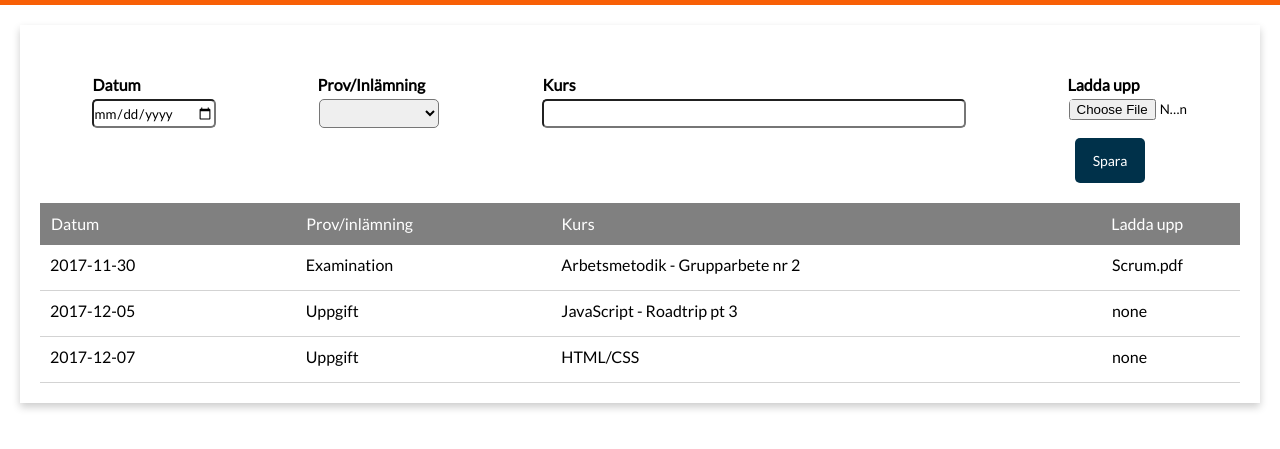
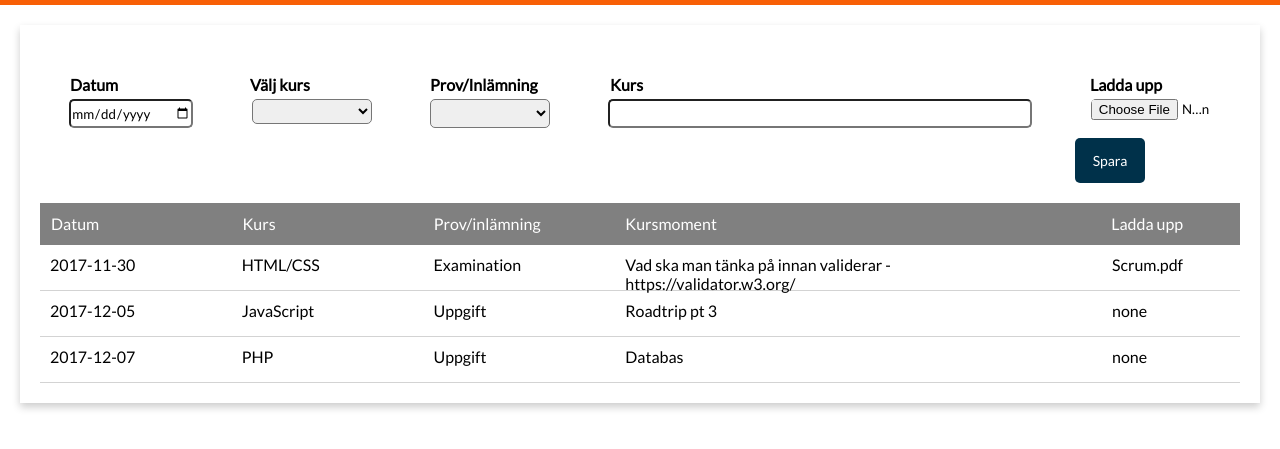
Before and after one commit to obed123456/LMS, a plain HTML site: page Pages/teacher/teacher-course-edit.html in a window 1280 px wide. Shown: the part 125-574 px from the top of the page. Drawn offline with Linux system fonts and the light colour scheme.

Commit message:
add course

```diff
--- a/CSS/dashboard.css
+++ b/CSS/dashboard.css
@@ -546,7 +546,7 @@ img#modal-btn {
   color: white;
 }
 
-#teacher-date, #teacher-subject, #teacher-upload, #teacher-submit {
+#teacher-date, #teacher-subject, #teacher-upload, #teacher-submit, #teacher-select  {
   width: 10%;
 
 }
@@ -585,7 +585,7 @@ img#modal-btn {
 
 }
 
-#teacher-date-input, #teacher-subject-input, #teacher-upload-input, #teacher-submit-input {
+#teacher-date-input, #teacher-subject-input, #teacher-upload-input, #teacher-submit-input, #teacher-select-input{
   width: 10%;
   height: 25px;
 
@@ -605,7 +605,7 @@ img#modal-btn {
 
 
 
-#date-label, #excercise-label, #description-label, #upload-label {
+#date-label, #excercise-label, #description-label, #upload-label, #course-label-select {
   width: 10%;
  /* margin-left: 18px;*/
   /*border: 1px solid black;*/
@@ -622,7 +622,7 @@ img#modal-btn {
   width: 35%;
   flex-wrap: wrap;
 }
-#date-input, #excercise-input, #description-input, #upload-input, .btn-add-excercise {
+#date-input, #excercise-input, #description-input, #upload-input, #course-select, .btn-add-excercise {
     width: 10%;
     /*margin-left: 15px;*/
     border-radius: 5px;
--- a/JS/examination.js
+++ b/JS/examination.js
@@ -2,8 +2,9 @@
       var date = document.getElementById("date-input").value;
       var excercise = document.getElementById("excercise-input").value;
       var description = document.getElementById("description-input").value;
+      var course = document.getElementById("course-select").value;
 
-      if(description === "" || excercise === null || date === null) {
+      if(description === "" || excercise === "" || date === null || course === "" ) {
          document.getElementById("invalid-message").innerHTML = "Ange datum och rubrik";
          document.getElementById("invalid-message").style.color  ="red";
 
--- a/Pages/teacher/teacher-course-edit.html
+++ b/Pages/teacher/teacher-course-edit.html
@@ -57,6 +57,7 @@
     <div class="teacher-input-bar">
      <div class="label">
             <label id="date-label">Datum</label>
+            <label id="course-label-select">Välj kurs</label>
             <label id="excercise-label">Prov/Inlämning</label>
             <label id="description-label" >Kurs</label>
             <label id="upload-label">Ladda upp</label>
@@ -64,6 +65,12 @@
 
       <div class="input">
             <input type="date" name="date" id="date-input" >
+            <select name="course-select" id ="course-select">
+              <<option value=""></option>
+              <option value="course-js">JavaScript</option>
+              <option value="course-html">HTML/CSS</option>
+              <option value="course-php">PHP</option>
+            </select>
             <select name="examination" id ="excercise-input">
               <<option value=""></option>
               <option value="excercise">Inlämning</option>
@@ -82,32 +89,36 @@
 
     <div class="teacher-course">
         <div id="teacher-date" class="heading-date">Datum</div>
+        <div id="teacher-select" class="heading-select">Kurs</div>
           <div id="teacher-subject" class="heading-subject">Prov/inlämning</div>
-            <div id="teacher-course" class="heading-course">Kurs</div>
+            <div id="teacher-course" class="heading-course">Kursmoment</div>
                 <div id="teacher-upload" class="heading-upload">Ladda upp</div>
 
       </div>
 
       <div class="teacher-course-input">
           <div id="teacher-date-input" class="li-item-date">2017-11-30</div>
+            <div id="teacher-select-input" class="li-item-select">HTML/CSS</div>
             <div id="teacher-subject-input" class="li-item-subject">Examination</div>
-              <div id="teacher-course-input" class="li-item-course">Arbetsmetodik - Grupparbete nr 2</div>
+              <div id="teacher-course-input" class="li-item-course">Vad ska man tänka på innan validerar - https://validator.w3.org/ </div>
                   <div id="teacher-upload-input" class="li-item-upload">Scrum.pdf</div>
 
         </div>
 
         <div class="teacher-course-input">
             <div id="teacher-date-input" class="li-item-date">2017-12-05</div>
+              <div id="teacher-select-input" class="li-item-select">JavaScript</div>
               <div id="teacher-subject-input" class="li-item-subject">Uppgift</div>
-                <div id="teacher-course-input" class="li-item-course">JavaScript - Roadtrip pt 3</div>
+                <div id="teacher-course-input" class="li-item-course">Roadtrip pt 3</div>
                     <div id="teacher-upload-input" class="li-item-upload">none</div>
 
           </div>
 
           <div class="teacher-course-input" onclick="exersiceExpand()">
               <div id="teacher-date-input" class="li-item-date">2017-12-07</div>
+                <div id="teacher-select-input" class="li-item-select">PHP</div>
                 <div id="teacher-subject-input" class="li-item-subject">Uppgift</div>
-                    <div id="teacher-course-input" class="li-item-course">HTML/CSS</div>
+                    <div id="teacher-course-input" class="li-item-course">Databas</div>
                       <div id="teacher-upload-input" class="li-item-upload">none</div>
 
             </div>
```
